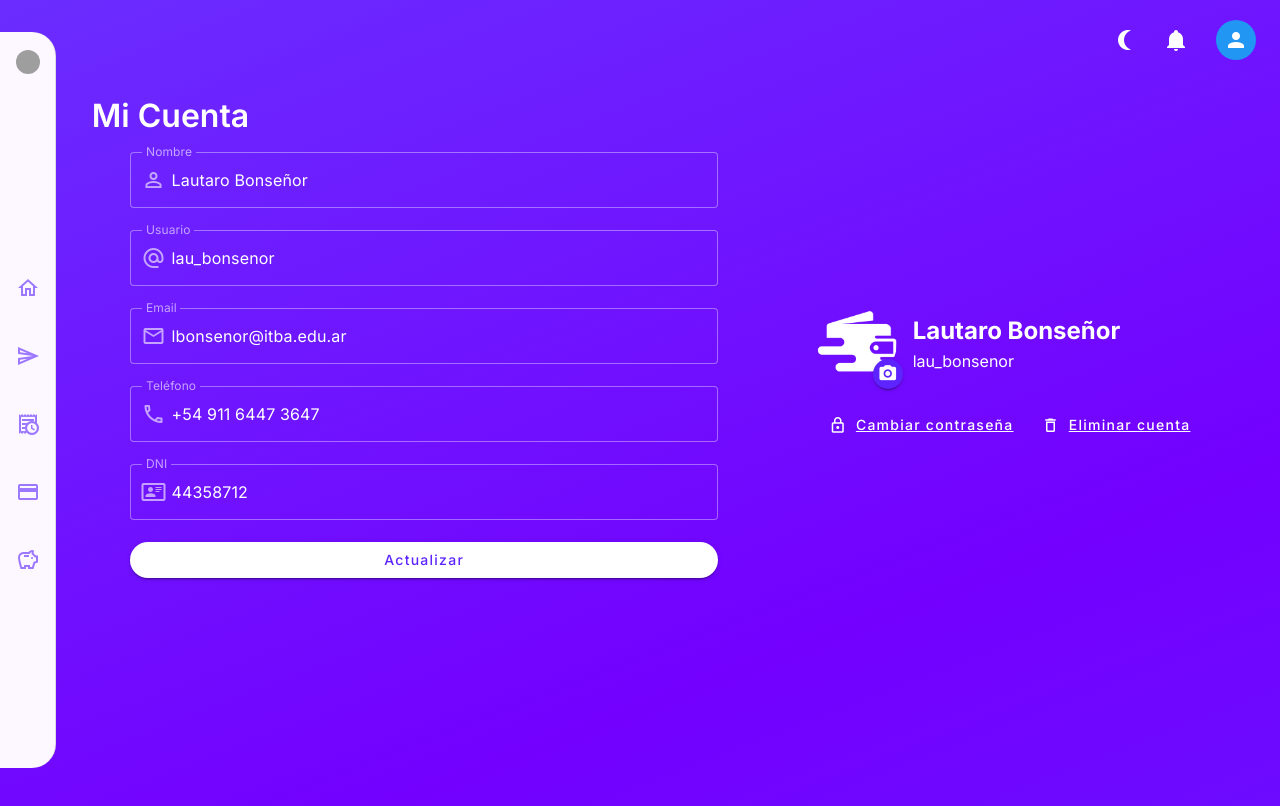
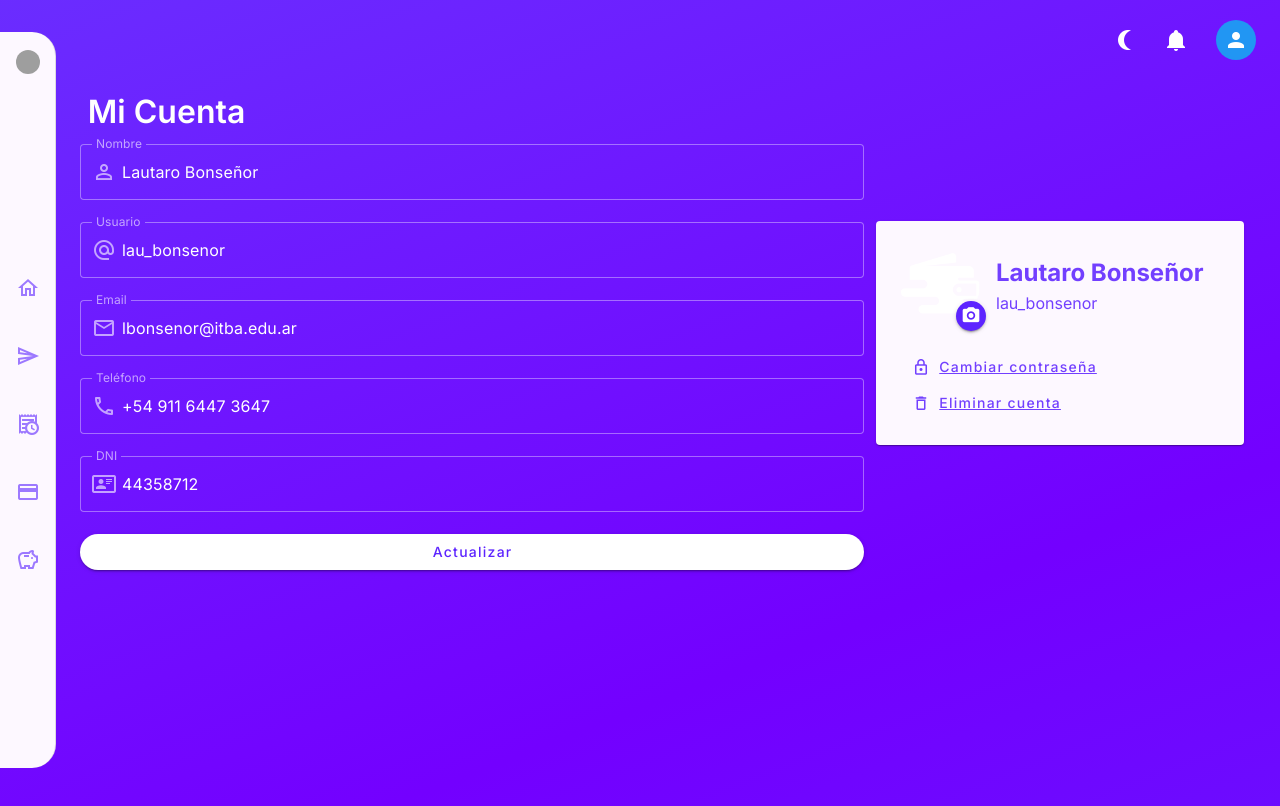
Before and after one commit to lbonsenor/Wall-Et, a Vue app: page /account in a window 1280 px wide. Shown: the top 806 px of the page. Built offline with nearby package versions, Linux system fonts and the light colour scheme; grey boxes are pictures that could not be loaded.

Commit message:
Modified account component

```diff
--- a/src/views/Account.vue
+++ b/src/views/Account.vue
@@ -1,10 +1,10 @@
 <template>
     <v-container fluid>
         <v-row justify="left">
-            <!-- <v-col cols="12" sm="8" md="6" lg="4"> -->
+            <div class="d-flex fill-width align-center justify-space-around" style="width: 100%;">
+                <v-form @submit.prevent="updateProfile" style="width: 100%;" class="mb-4">
                     <h1>Mi Cuenta</h1>
-            <div class="d-flex fill-width align-center justify-space-around" style="width: 100%;">
-                <v-form @submit.prevent="updateProfile" style="width: 50%;" class="mb-4">
+
                     <v-text-field v-model="name" label="Nombre" prepend-inner-icon="mdi-account-outline"
                         variant="outlined" />
 
@@ -24,6 +24,8 @@
                     </v-btn>
                 </v-form>
 
+                <v-col cols="12" md="4">
+                    <v-card class="pa-6">
                         <div>
                             <div class="d-flex align-center mb-6">
                                 <div class="avatar-container mr-4">
@@ -43,21 +45,20 @@
                                     <p>{{ username }}</p>
                                 </div>
                             </div>
+
                             <div>
-                        <v-btn variant="text" prepend-icon="mdi-lock-outline" class="justify-start">
+                                <v-btn variant="text" prepend-icon="mdi-lock-outline" class="justify-start" block>
                                     <span class="text-decoration-underline">Cambiar contraseña</span>
                                 </v-btn>
 
-                        <v-btn variant="text" prepend-icon="mdi-delete-outline" class="justify-start" @click="showDeleteConfirmation = true">
+                                <v-btn variant="text" prepend-icon="mdi-delete-outline" class="justify-start" block @click="showDeleteConfirmation = true">
                                     <span class="text-decoration-underline">Eliminar cuenta</span>
                                 </v-btn>
                             </div>
                         </div>
-
-
+                    </v-card>
+                </v-col>
             </div>
-
-            <!-- </v-col> -->
         </v-row>
 
         <!-- Quizás debería ser otro componente -->
```
Lines whose indentation alone changed are shown as unchanged.
